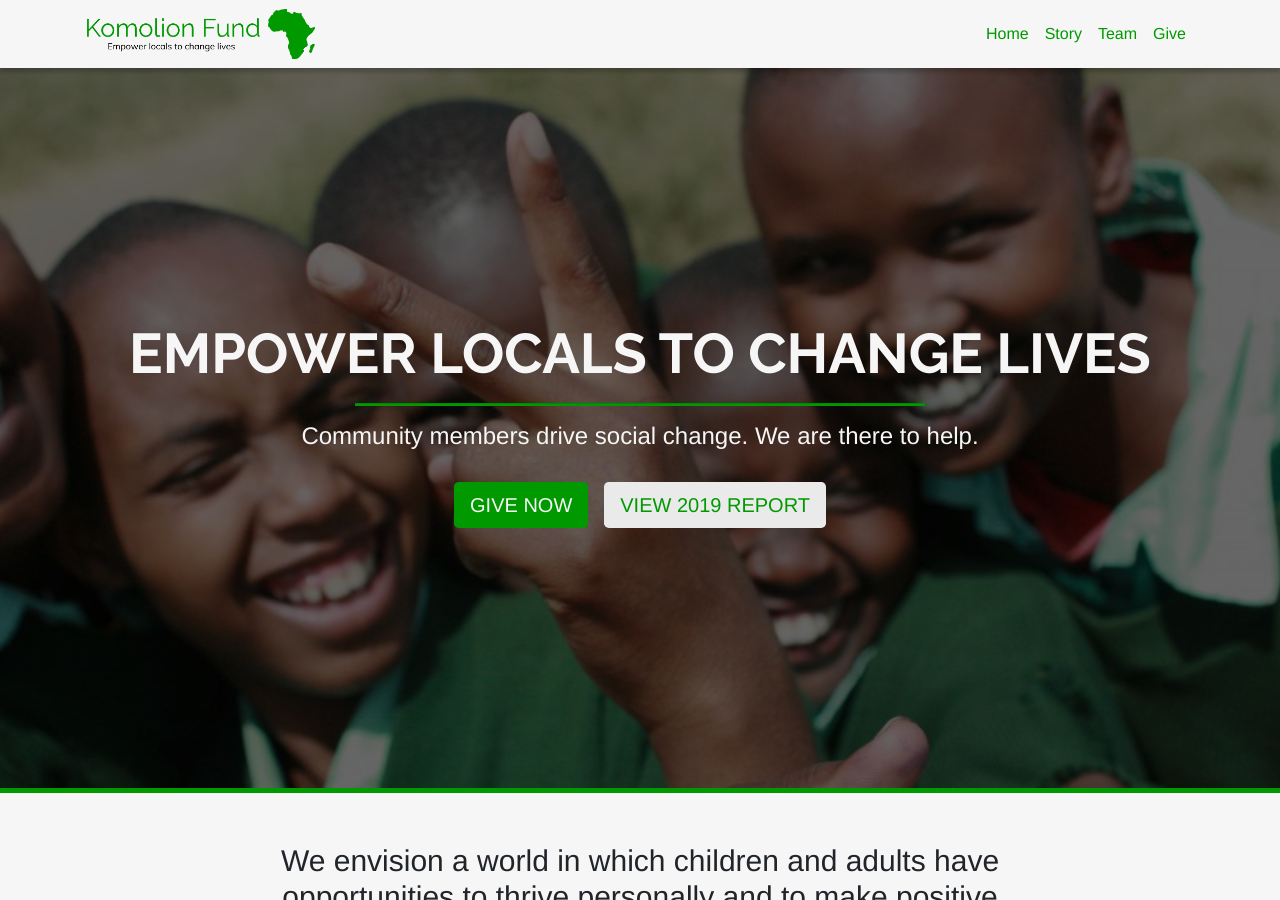
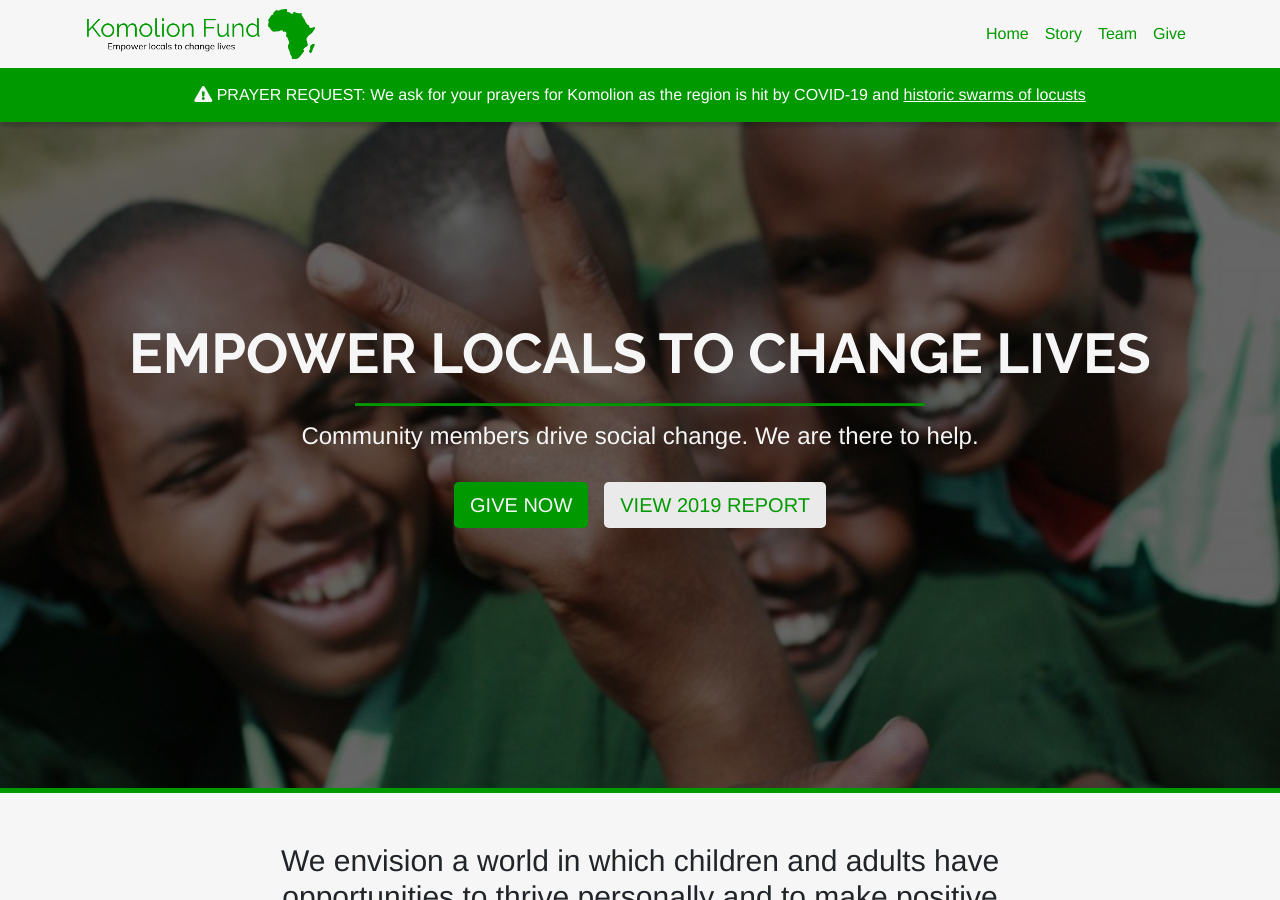
Before and after one commit to komolion/komolionfund.org, a Jekyll site: the page built from index.html, in a window 1280 px wide and 900 px high. Built offline with Jekyll 4.4.1, drawn with Linux system fonts in a browser that asks for light colours; nearby versions of some CDN libraries; some web fonts are replaced; library files that are not in the unit come from our copies; a script that is not in the unit is left out.

Commit message:
Adding prayer request banner

```diff
--- a/_includes/navigation.html
+++ b/_includes/navigation.html
@@ -16,5 +16,15 @@
       </div>
     </div>
   </nav>
+  <div id='prayer-request'>
+    <div class='container-fluid'>
+      <i class='fa fa-1x fa-exclamation-triangle text-light'></i>
+      PRAYER REQUEST: We ask for your prayers for Komolion as the region is hit by COVID-19 and
+      <a href='https://www.bbc.com/news/in-pictures-51618188' rel='noreferrer noopener'
+         target='_blank' class='text-white'>
+        historic swarms of locusts
+      </a>
+    </div>
+  </div>
 </div>
 <div id='nav-spacer'></div>
--- a/_sass/navigation.scss
+++ b/_sass/navigation.scss
@@ -26,4 +26,22 @@
 
 #nav-spacer {
   height: 68px;
+  @media (max-width: 575px) {
+    height: 108px;
+  }
+  @media (max-width: 405px) {
+    height: 168px;
+  }
 }
+
+#prayer-request {
+  padding: 15px 0;
+  text-align: center;
+  background-color: $primary;
+  color: $white;
+
+  a {
+    color: $white;
+    text-decoration: underline;
+  }
+}
```
